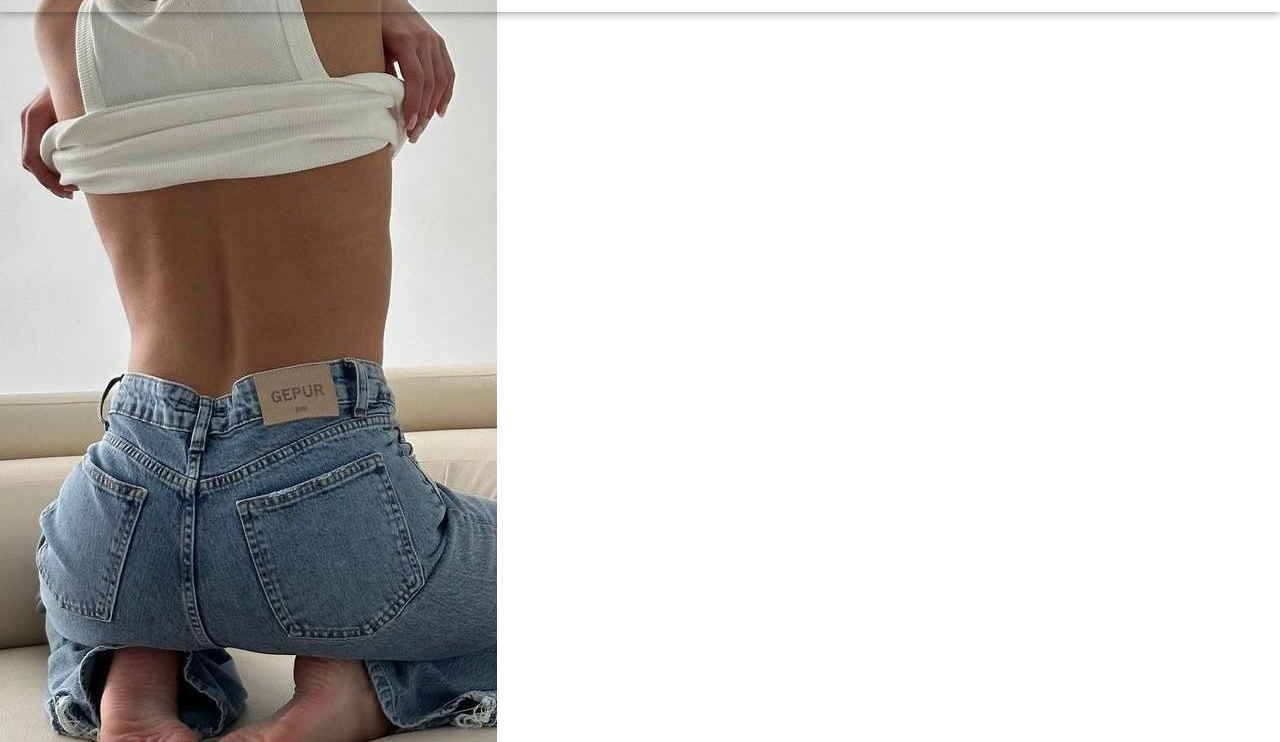
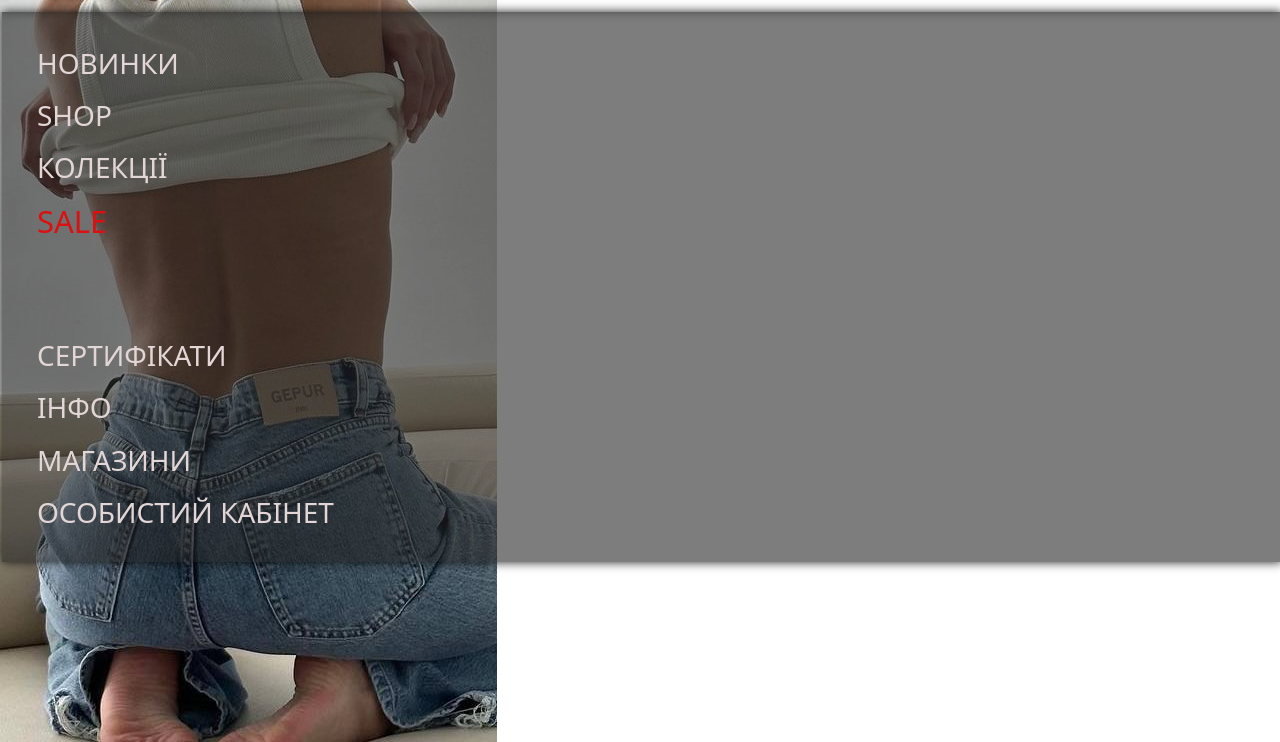
Before and after one commit to Tetiana1409/gep-project, a plain HTML site: page index.html in a window 1280 px wide. Shown: the part 58-800 px from the top of the page. Drawn offline with nearby package versions, Linux system fonts and the light colour scheme.

Commit message:
меню

```diff
--- a/index.html
+++ b/index.html
@@ -49,7 +49,7 @@
         </div>
       </section>
 
-      <div class="mob-menu is-hidden">
+      <div class="mob-menu">
           <ul class="menu-list list">
             <li class="menu-item">
               <span>НОВИНКИ</span>
```
Also changed, not shown: img/photo_2023-07-16_16-34-32.jpg (added).
